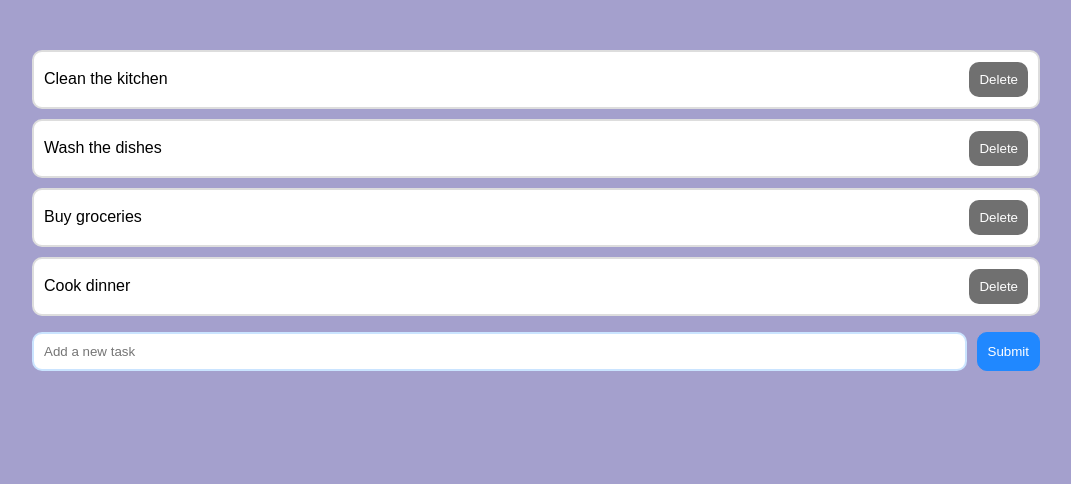
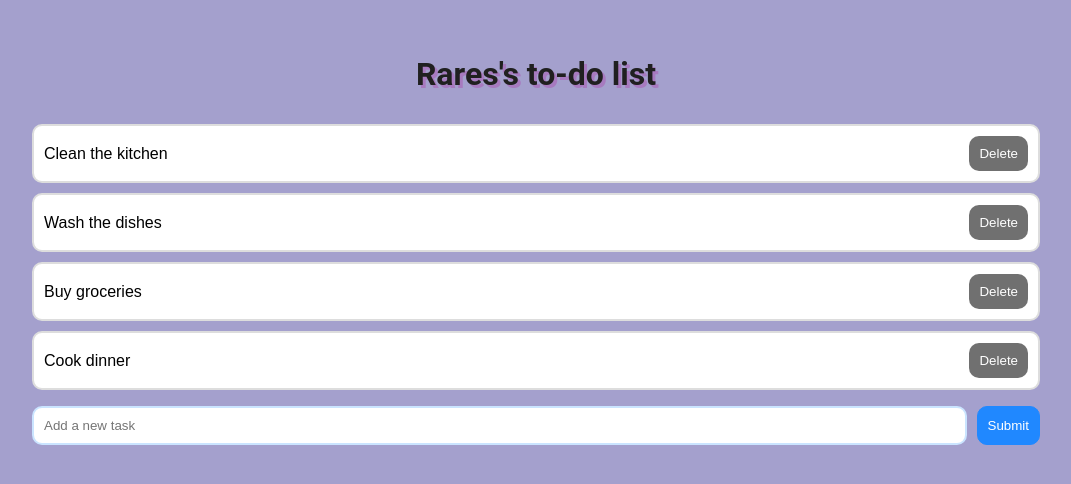
Before and after one commit to rerj/to-do-list-project, a React (Vite) app: page / in a window 1280 px wide. Shown: the top 484 px of the page, without its empty margins (104-1175 px from the left). Built offline with nearby package versions, Linux system fonts and the light colour scheme.

Commit message:
Added header for the list.

```diff
--- a/src/App.css
+++ b/src/App.css
@@ -68,3 +68,11 @@ body {
 .task-delete:hover {
     background-color: #7c3a3a;
 }
+
+.list-heading {
+    text-align: center;
+    text-shadow: 3px 3px #a77abf;
+    font-family: Roboto;
+    padding-bottom: 10px;
+    color: #202020;
+}
--- a/src/App.tsx
+++ b/src/App.tsx
@@ -26,6 +26,8 @@ function App() {
 
   return (
     <>
+      <h1 className="list-heading">Rares's to-do list</h1>
+
       <TaskList tasks={tasks} deleteTask={deleteTask} />
 
       <TaskForm addTask={addTask} />
```
